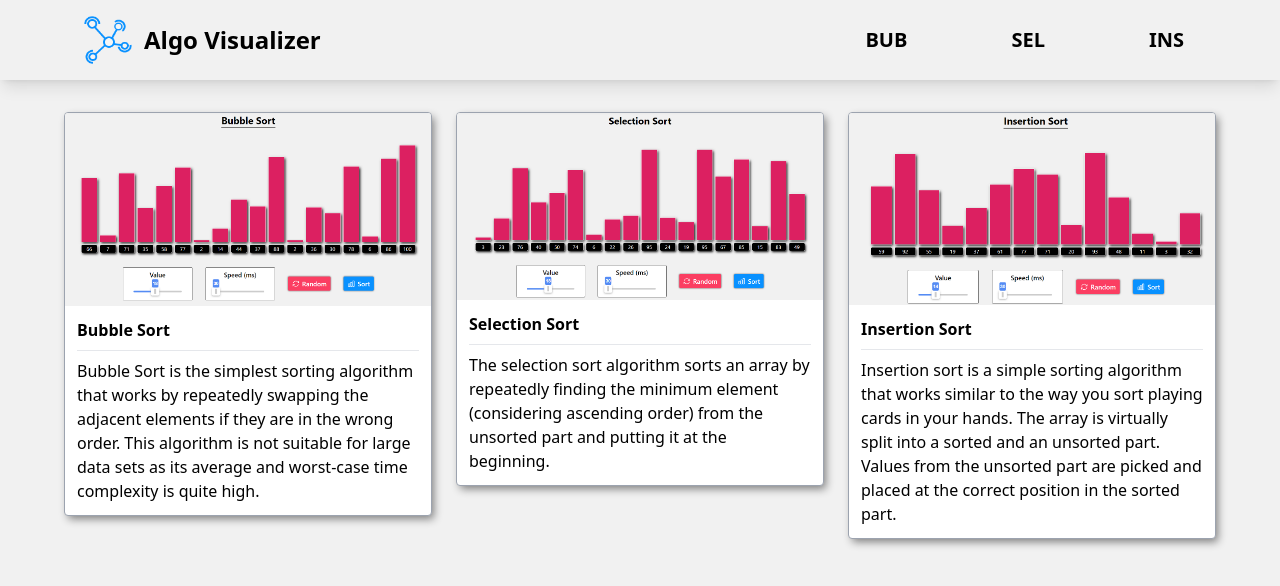
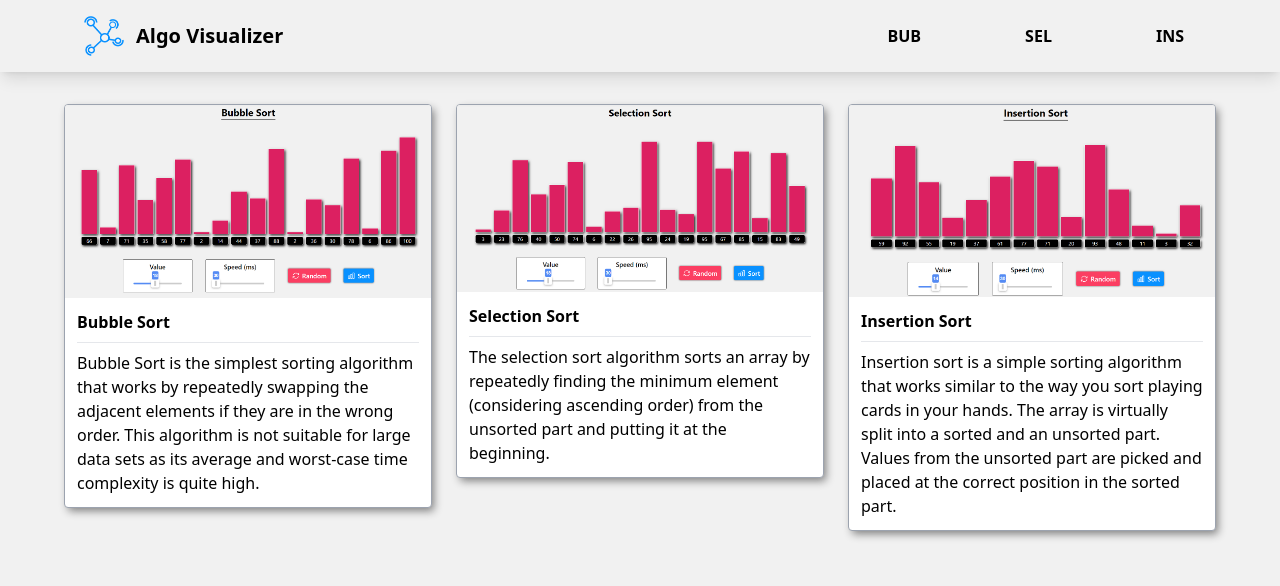
Before and after one commit to Voorgo/Algo-Visualizer, a React (Create React App) app: page / in a window 1280 px wide. Shown: the top 586 px of the page. Built offline with nearby package versions, Linux system fonts and the light colour scheme.

Commit message:
style: Make logo and navigation text smaller

```diff
--- a/src/components/Header.tsx
+++ b/src/components/Header.tsx
@@ -21,20 +21,24 @@ const Header = () => {
     <header className="w-full shadow-lg">
       <nav>
         <div className="w-full max-w-6xl flex mx-auto px-5 py-4 justify-between">
-          <div className="text-2xl font-bold">
-            <Link to="/" className="flex items-center gap-3">
+          <div className="text-xl font-bold">
+            <Link
+              to="/"
+              className="flex items-center gap-3"
+              onClick={AbbreviateTitle}
+            >
               <img
                 src={require("../images/logo.png")}
                 alt="logo"
-                width="48px"
-                height="48px"
-                className="h-[48px]"
+                width="40px"
+                height="40px"
+                className="h-[40px]"
               />
               Algo Visualizer
             </Link>
           </div>
           <div className="self-center">
-            <ul className="flex gap-20 items-center text-xl font-semibold">
+            <ul className="flex gap-20 items-center font-semibold">
               <li>
                 <Link
                   to="/bubblesort"
```
